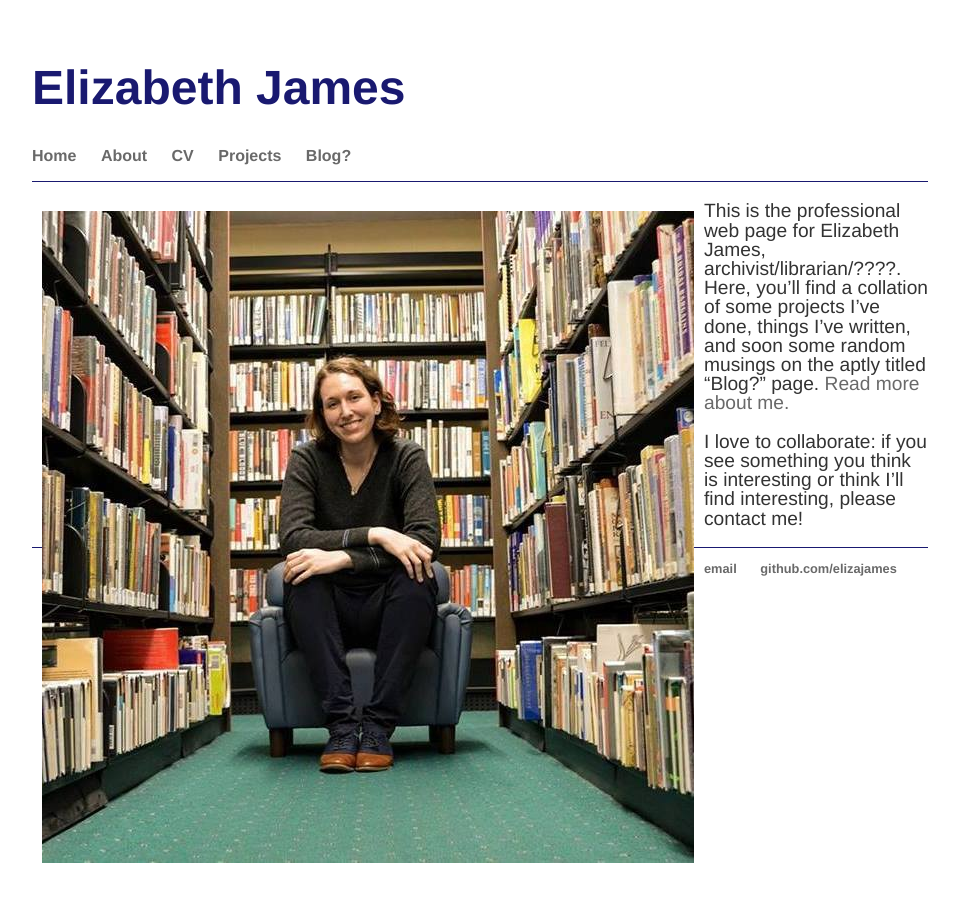
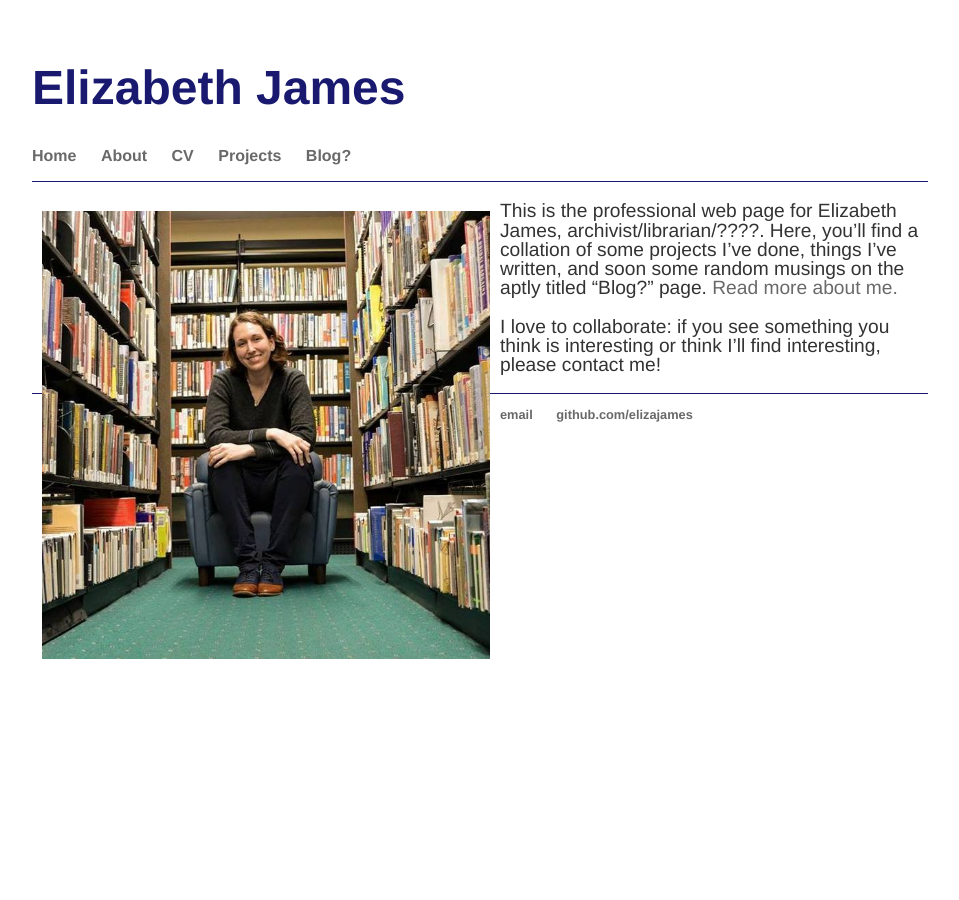
Before and after one commit to elizajames/old_site, a Jekyll site: the page built from index.html, in a window 1280 px wide. Shown: the whole page, without its empty margins (160-1119 px from the left). Built offline with Jekyll 4.4.1, drawn with Linux system fonts in a browser that asks for light colours.

Commit message:
Update index.html

```diff
--- a/index.html
+++ b/index.html
@@ -3,7 +3,7 @@ layout: default
 title: Elizabeth James
 ---
 <div class="blurb">
-	<img src="/images/LibraryPic.png" alt="Elizabeth James sitting in a tiny chair surrounded by books." class="homeimage">
+	<img src="/images/LibraryPic.png" alt="Elizabeth James sitting in a tiny chair surrounded by books." class="homeimage" width="50%" height="50%">
 	<p>This is the professional web page for Elizabeth James, archivist/librarian/????. Here, you’ll find a collation of some projects I’ve done, things I’ve written, and soon some random musings on the aptly titled “Blog?” page. <a href="/about">Read more about me.</a></p>
 	<p>I love to collaborate: if you see something you think is interesting or think I’ll find interesting, please contact me!</p>
 </div><!-- /.blurb -->
```
